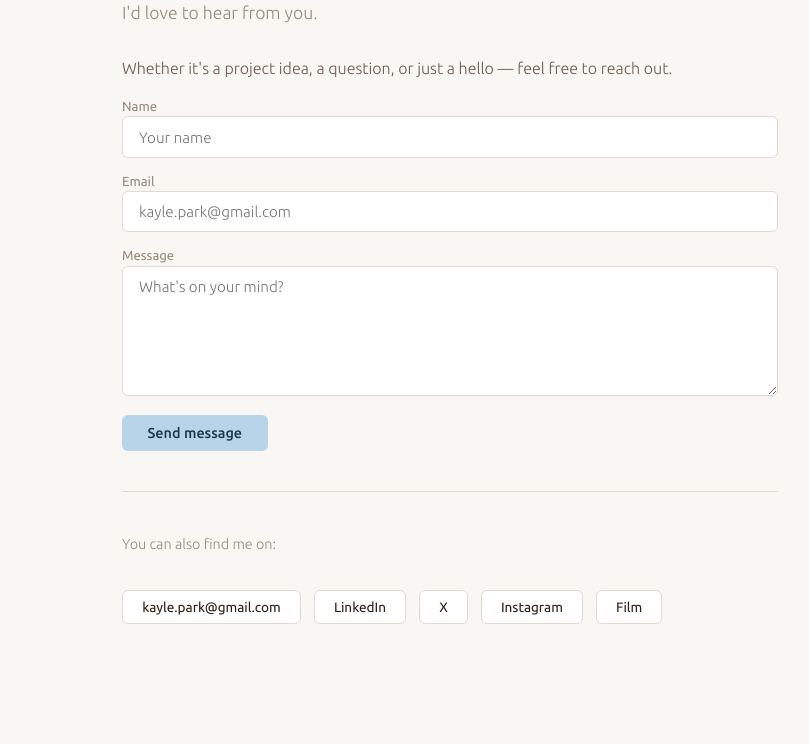
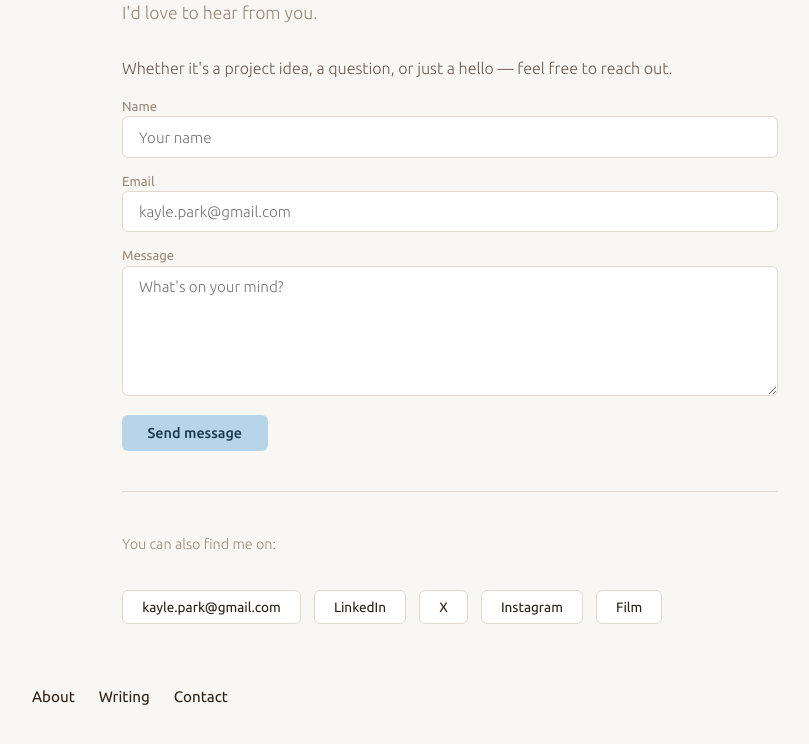
Before and after one commit to kaylepark/personal-website, a plain HTML site: page contact.html in a window 1280 px wide. Shown: the part 104-848 px from the top of the page, without its empty margins (190-999 px from the left). Before the commit the page ends 800 px from the top, so only its background shows below. Drawn offline with Linux system fonts and the light colour scheme.

Commit message:
Add footer nav links to writing and contact pages
Co-Authored-By: Claude Opus 4.6 (1M context) <noreply@anthropic.com>

```diff
--- a/contact.html
+++ b/contact.html
@@ -43,6 +43,13 @@
     </div>
   </main>
 
+  <footer>
+    <div class="footer-nav">
+      <a href="index.html">About</a>
+      <a href="writing.html">Writing</a>
+      <a href="contact.html">Contact</a>
+    </div>
+  </footer>
 
 </body>
 </html>
```
Also changed, not shown: writing.html (+7 -0 lines).
